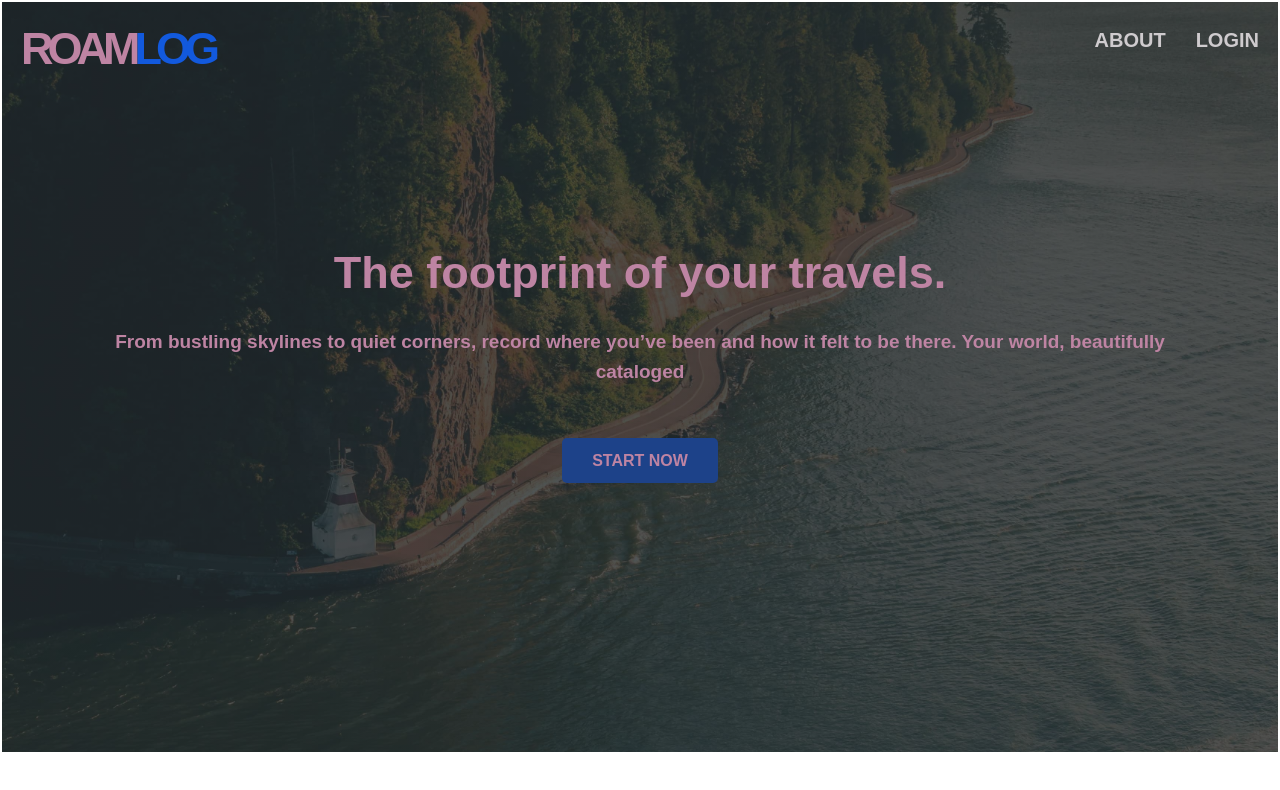
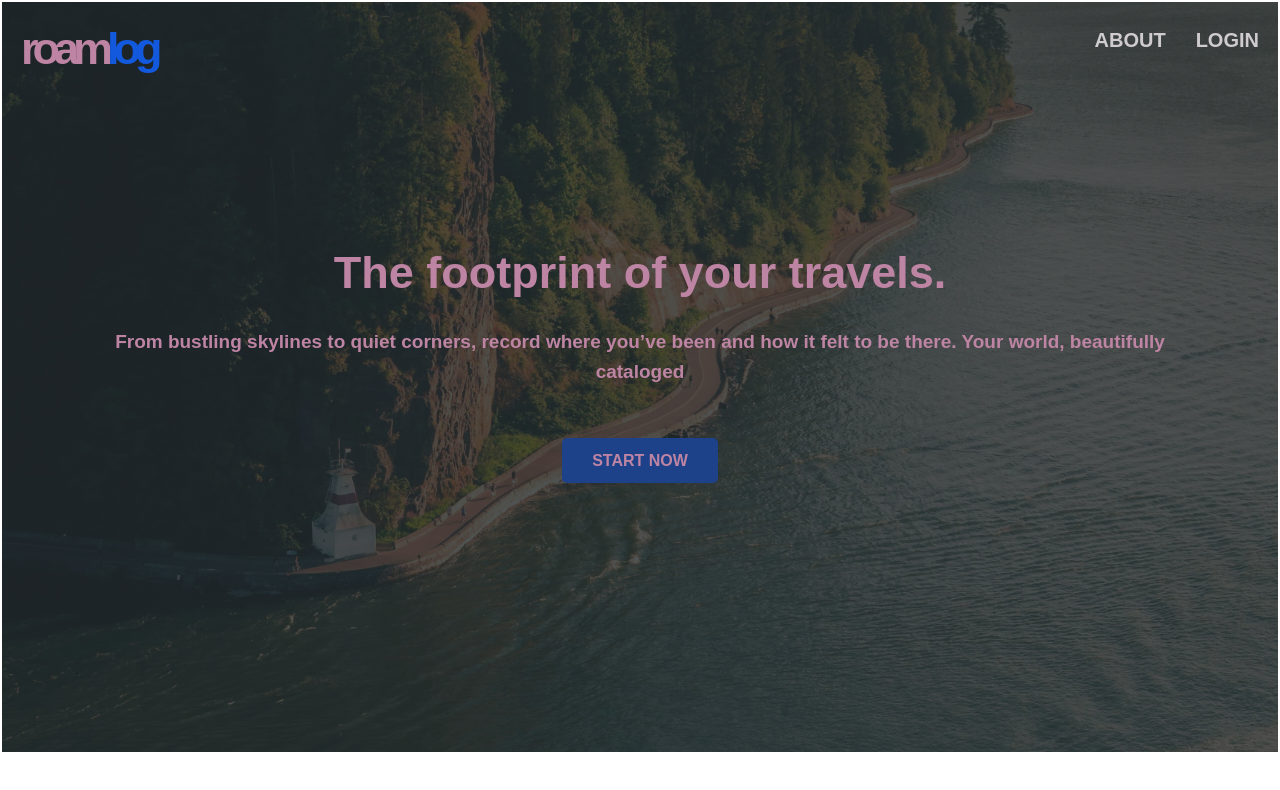
Before and after one commit to rud-y/worldexplore, a React (Vite) app: page / in a window 1280 px wide. Shown: the top 790 px of the page. Built offline with nearby package versions, Linux system fonts and the light colour scheme.

Commit message:
Logo-homepage change

```diff
--- a/src/components/Copyright.tsx
+++ b/src/components/Copyright.tsx
@@ -2,6 +2,6 @@ import styles from './Sidebar.module.css'
 
 export default function Copyright() {
   return (
-    <div><p className={styles.copyright}>&copy; Copyright {new Date().getFullYear()} by RoamLog</p></div>
+    <div><p className={styles.copyright}>&copy; Copyright {new Date().getFullYear()} by roamlog</p></div>
   )
 }
--- a/src/components/Logo.tsx
+++ b/src/components/Logo.tsx
@@ -5,8 +5,8 @@ function Logo() {
   return (
     <Link to="/">
       <div className={styles.logo}>
-        <h1 className={styles.roam}>Roam
-          <span className={styles.log}>Log</span>
+        <h1 className={styles.roam}>roam
+          <span className={styles.log}>log</span>
         </h1>
       </div>
     </Link>
--- a/src/components/PageNav.module.css
+++ b/src/components/PageNav.module.css
@@ -20,3 +20,7 @@
  text-transform: uppercase;
  text-decoration: none;
 }
+
+.nav .logoWrapper a:link {
+ text-transform: lowercase;
+}
--- a/src/components/PageNav.tsx
+++ b/src/components/PageNav.tsx
@@ -11,7 +11,9 @@ function PageNav() {
 
  return (
    <nav className={styles.nav}>
+    <div className={styles.logoWrapper}>
      <Logo />
+    </div>
      {screenSize.width < maxScreenSize ? (
        <PageNavBurger />
      ) : (
--- a/src/pages/About.tsx
+++ b/src/pages/About.tsx
@@ -11,13 +11,13 @@ export default function About() {
           <img src="granada__.jpg" alt="City of Granada" loading="lazy" />
         </picture>
         <div>
-          <h2>About RoamLog</h2>
+          <h2>About roamlog</h2>
           <p>
-            The Journey is Yours. RoamLog was built for those who move. It’s a
+            The Journey is Yours. roamlog was built for those who move. It’s a
             simple, intentional space to track your global footprint and
             preserve the moments that a camera can’t always catch. We believe we
             travel to find ourselves, but we often leave pieces of our story
-            behind in the cities we visit. RoamLog helps you gather those pieces
+            behind in the cities we visit. roamlog helps you gather those pieces
             back up. It’s more than just a list of coordinates. It’s a living
             map of your life.
           </p>
```
